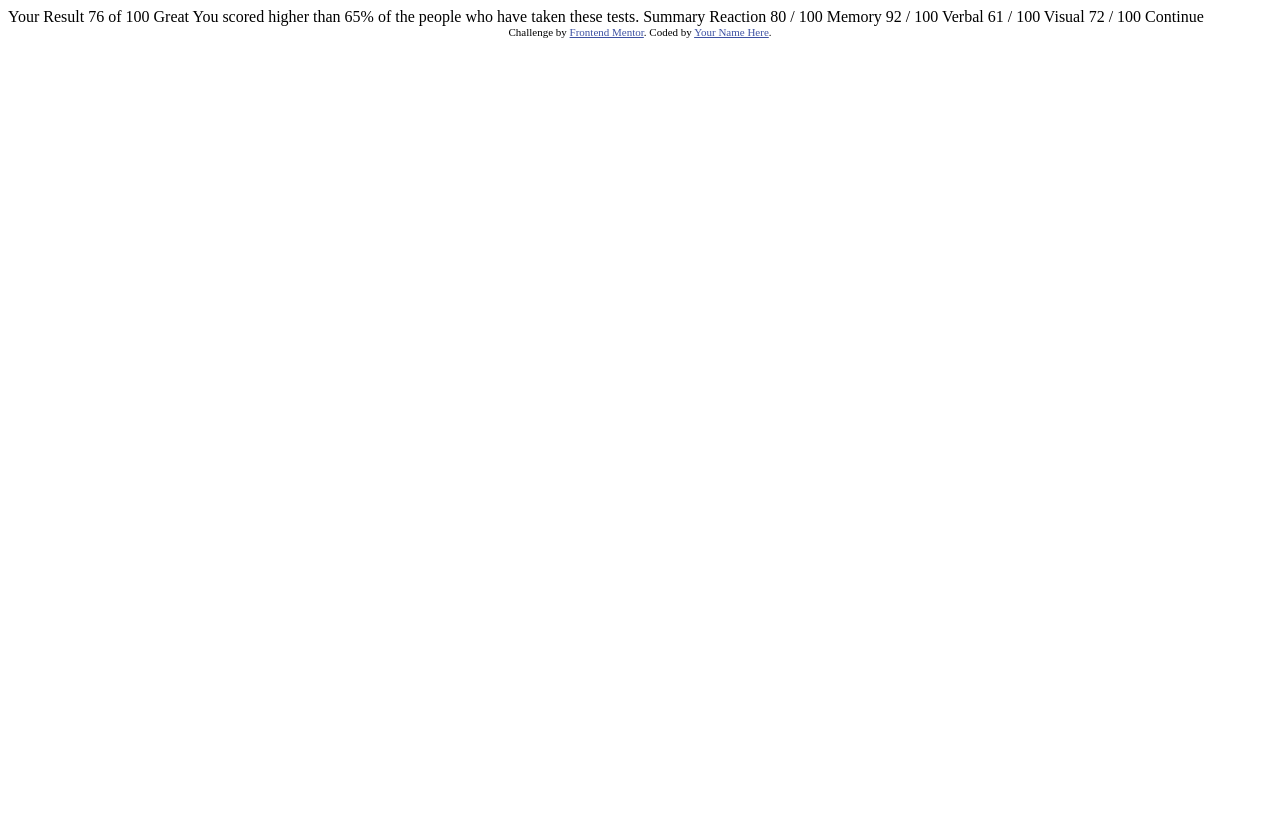
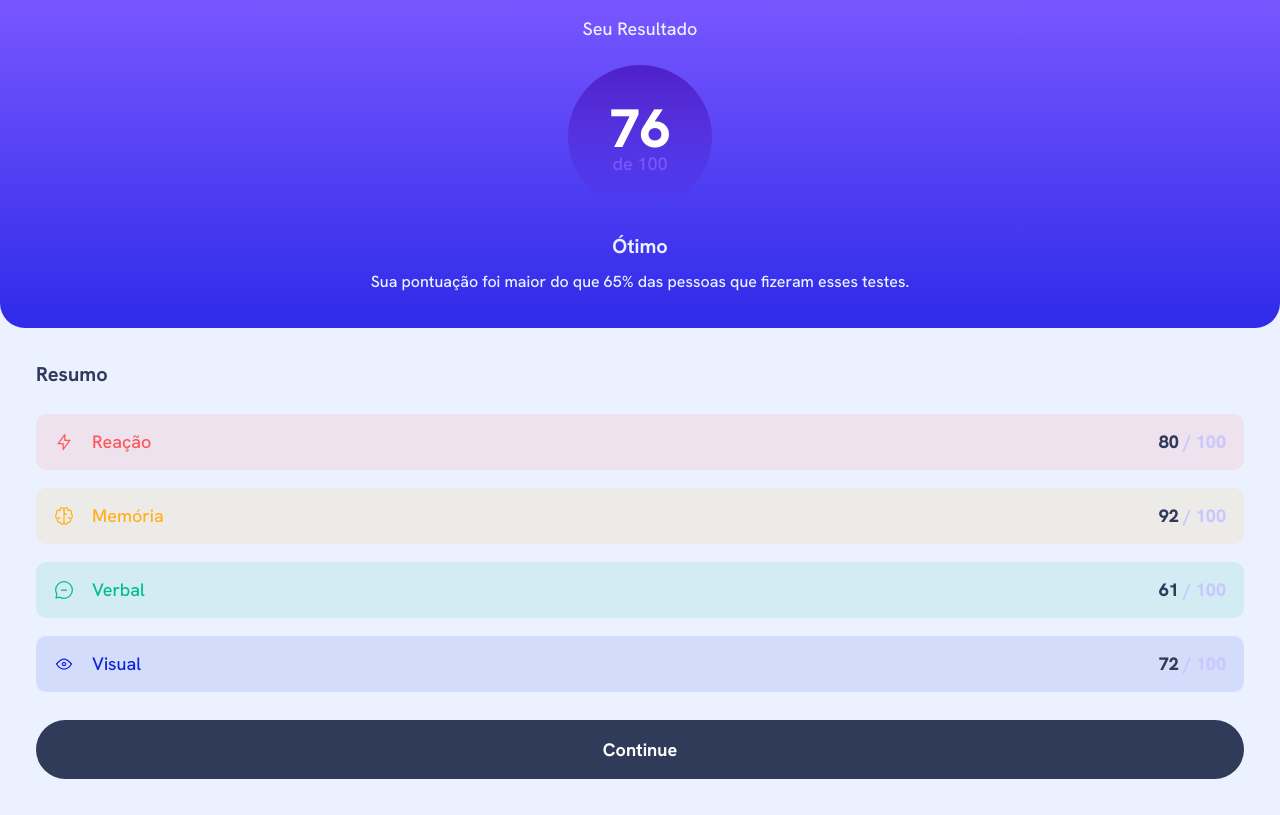
Before and after one commit to caioikn/result-summary-component, a plain HTML site: page index.html in a window 1280 px wide. Drawn offline with Linux system fonts and the light colour scheme.

Commit message:
Finalizando projeto

```diff
--- /dev/null
+++ b/css/reset.css
@@ -0,0 +1,135 @@
+/* http://meyerweb.com/eric/tools/css/reset/
+   v2.0 | 20110126
+   License: none (public domain)
+*/
+
+html,
+body,
+div,
+span,
+applet,
+object,
+iframe,
+h1,
+h2,
+h3,
+h4,
+h5,
+h6,
+p,
+blockquote,
+pre,
+a,
+abbr,
+acronym,
+address,
+big,
+cite,
+code,
+del,
+dfn,
+em,
+img,
+ins,
+kbd,
+q,
+s,
+samp,
+small,
+strike,
+strong,
+sub,
+sup,
+tt,
+var,
+b,
+u,
+i,
+center,
+dl,
+dt,
+dd,
+ol,
+ul,
+li,
+fieldset,
+form,
+label,
+legend,
+table,
+caption,
+tbody,
+tfoot,
+thead,
+tr,
+th,
+td,
+article,
+aside,
+canvas,
+details,
+embed,
+figure,
+figcaption,
+footer,
+header,
+hgroup,
+menu,
+nav,
+output,
+ruby,
+section,
+summary,
+time,
+mark,
+audio,
+video {
+    margin: 0;
+    padding: 0;
+    border: 0;
+    font-size: 100%;
+    font: inherit;
+    vertical-align: baseline;
+}
+
+/* HTML5 display-role reset for older browsers */
+article,
+aside,
+details,
+figcaption,
+figure,
+footer,
+header,
+hgroup,
+menu,
+nav,
+section {
+    display: block;
+}
+
+body {
+    line-height: 1;
+}
+
+ol,
+ul {
+    list-style: none;
+}
+
+blockquote,
+q {
+    quotes: none;
+}
+
+blockquote:before,
+blockquote:after,
+q:before,
+q:after {
+    content: '';
+    content: none;
+}
+
+table {
+    border-collapse: collapse;
+    border-spacing: 0;
+}
--- /dev/null
+++ b/css/style.css
@@ -0,0 +1,211 @@
+:root {
+    --branco: hsl(0, 0%, 100%);
+
+    --azul-palido: hsl(221, 100%, 96%);
+    --azul-ardosia-claro: hsl(252, 100%, 67%);
+    --azul-real-claro: hsl(241, 81%, 54%);
+    --azul-violeta: hsla(256, 72%, 46%, 1);
+    --azul-persa: hsla(241, 72%, 46%, 0);
+    --azul-cinza-escuro: hsl(224, 30%, 27%);
+
+    --vermelho-claro: hsl(0, 100%, 67%);
+    --amarelo: hsl(39, 100%, 56%);
+    --verde: hsl(166, 100%, 37%);
+    --azul-cobalto: hsl(234, 85%, 45%);
+}
+
+body {
+    background-color: var(--azul-palido);
+    font-family: 'Hanken Grotesk', sans-serif;
+    font-size: 18px;
+    font-weight: 500;
+}
+
+.container-interno {
+    display: flex;
+    flex-direction: column;
+    gap: 18px;
+}
+
+.resultados {
+    background: linear-gradient(to bottom, var(--azul-ardosia-claro), var(--azul-real-claro));
+    color: var(--azul-palido);
+    padding: 20px 40px;
+    text-align: center;
+    border-radius: 0 0 25px 25px;
+}
+
+.resultados__valor {
+    align-self: center;
+    background: linear-gradient(to bottom, var(--azul-violeta), var(--azul-persa));
+    color: var(--azul-ardosia-claro);
+    border-radius: 100%;
+    flex-direction: column;
+    gap: 10px;
+    margin: 9px 0;
+    padding: 36px 42px;
+}
+
+.resultados__valor span {
+    font-size: 54px;
+    font-weight: 800;
+    color: var(--branco);
+    display: block;
+}
+
+.resultados h4 {
+    font-size: 20px;
+    font-weight: 700;
+}
+
+.resultados p {
+    font-size: 16px;
+    margin-bottom: 18px;
+}
+
+.resumo {
+    margin: 36px;
+}
+
+.resumo h2 {
+    color: var(--azul-cinza-escuro);
+    font-size: 20px;
+    font-weight: 700;
+    margin-bottom: 12px;
+}
+
+.resumo__lista {
+    display: flex;
+    flex-direction: column;
+    gap: 18px;
+}
+
+.resumo__itens {
+    align-items: center;
+    border-radius: 10px;
+    display: flex;
+    justify-content: space-between;
+    padding: 18px;
+}
+
+.resumo__itens span {
+    color: hsl(241, 100%, 89%);
+    font-weight: 800;
+}
+
+.resumo__itens strong {
+    color: var(--azul-cinza-escuro);
+    font-weight: 800;
+}
+
+.resumo__reacao {
+    background-color: hsla(0, 100%, 67%, 0.1);
+}
+
+.resumo__reacao h3,
+.resumo__memoria h3,
+.resumo__verbal h3,
+.resumo__visual h3 {
+    margin: 0 auto 0 18px;
+}
+
+.resumo__reacao h3 {
+    color: hsl(0, 100%, 67%);
+}
+
+.resumo__memoria {
+    background-color: hsl(39, 100%, 56%, 0.1);
+}
+
+.resumo__memoria h3 {
+    color: var(--amarelo);
+}
+
+.resumo__verbal {
+    background-color: hsl(166, 100%, 37%, 0.1);
+}
+
+.resumo__verbal h3 {
+    color: var(--verde);
+}
+
+.resumo__visual {
+    background-color: hsl(234, 85%, 45%, 0.1);
+}
+
+.resumo__visual h3 {
+    color: var(--azul-cobalto);
+}
+
+.resumo button {
+    background-color: var(--azul-cinza-escuro);
+    border: none;
+    border-radius: 36px;
+    color: var(--branco);
+    cursor: pointer;
+    font-family: 'Hanken Grotesk', sans-serif;
+    font-size: 18px;
+    font-weight: 700;
+    margin-top: 10px;
+    padding: 18px;
+}
+
+/* Responsividade */
+
+@media screen and (min-width: 1440px) {
+    body {
+        align-items: center;
+        display: flex;
+        height: 100vh;
+        justify-content: center;
+    }
+
+    .container {
+        display: flex;
+        justify-content: center;
+        width: 750px;
+    }
+
+    .resultados {
+        border-radius: 25px;
+        flex: 1;
+        justify-content: space-evenly;
+        margin-right: -15px;
+        z-index: 1;
+    }
+
+    .resultados h2 {
+        font-size: 20px;
+        padding-top: 16px;
+    }
+
+    .resultados h4 {
+        font-size: 30px;
+    }
+
+    .resultados__valor {
+        padding: 50px 56px;
+    }
+
+    .resultados p {
+        font-size: 18px;
+        line-height: 1.5rem;
+    }
+
+    .resumo {
+        background-color: var(--branco);
+        border-radius: 0 25px 25px 0;
+        box-shadow: 2px 2px 10px rgba(0, 0, 0, 0.1);
+        flex: 1;
+        margin: 0;
+        padding: 36px 36px 36px 50px;
+    }
+
+    .resumo h2 {
+        margin-bottom: 0;
+    }
+
+    .resumo button:hover {
+        background: linear-gradient(to bottom, var(--azul-ardosia-claro), var(--azul-real-claro));
+    }
+}
--- a/index.html
+++ b/index.html
@@ -7,49 +7,61 @@
 
     <link rel="icon" type="image/png" sizes="32x32" href="./assets/images/favicon-32x32.png">
 
+    <link rel="preconnect" href="https://fonts.googleapis.com">
+    <link rel="preconnect" href="https://fonts.gstatic.com" crossorigin>
+    <link href="https://fonts.googleapis.com/css2?family=Hanken+Grotesk:wght@500;700;800&display=swap" rel="stylesheet">
+
+    <link rel="stylesheet" href="/css/reset.css">
+    <link rel="stylesheet" href="/css/style.css">
+
     <title>Frontend Mentor | Results summary component</title>
-
-    <!-- Feel free to remove these styles or customise in your own stylesheet 👍 -->
-    <style>
-        .attribution {
-            font-size: 11px;
-            text-align: center;
-        }
-
-        .attribution a {
-            color: hsl(228, 45%, 44%);
-        }
-    </style>
 </head>
 
 <body>
+    <div class="container">
+        <div class="container-interno resultados">
+            <h2>Seu Resultado</h2>
 
-    Your Result
-    76
-    of 100
+            <div class="resultados__valor">
+                <h3><span>76</span> de 100</h3>
+            </div>
 
-    Great
-    You scored higher than 65% of the people who have taken these tests.
+            <h4>Ótimo</h4>
 
-    Summary
+            <p>Sua pontuação foi maior do que 65% das pessoas que fizeram esses testes.</p>
+        </div>
 
-    Reaction
-    80 / 100
+        <div class="container-interno resumo">
+            <h2>Resumo</h2>
 
-    Memory
-    92 / 100
+            <ul class="resumo__lista">
+                <li class="resumo__itens resumo__reacao">
+                    <img src="./assets/images/icon-reaction.svg" alt="Reação">
+                    <h3>Reação</h3>
+                    <span><strong>80</strong> / 100</span>
+                </li>
 
-    Verbal
-    61 / 100
+                <li class="resumo__itens resumo__memoria">
+                    <img src="./assets/images/icon-memory.svg" alt="Memória">
+                    <h3>Memória</h3>
+                    <span><strong>92</strong> / 100</span>
+                </li>
 
-    Visual
-    72 / 100
+                <li class="resumo__itens resumo__verbal">
+                    <img src="./assets/images/icon-verbal.svg" alt="Verbal">
+                    <h3>Verbal</h3>
+                    <span><strong>61</strong> / 100</span>
+                </li>
 
-    Continue
+                <li class="resumo__itens resumo__visual">
+                    <img src="./assets/images/icon-visual.svg" alt="Visual">
+                    <h3>Visual</h3>
+                    <span><strong>72</strong> / 100</span>
+                </li>
+            </ul>
 
-    <div class="attribution">
-        Challenge by <a href="https://www.frontendmentor.io?ref=challenge" target="_blank">Frontend Mentor</a>.
-        Coded by <a href="#">Your Name Here</a>.
+            <button>Continue</button>
+        </div>
     </div>
 </body>
 
```
Also changed, not shown: assets/fonts/HankenGrotesk-VariableFont_wght.ttf (deleted), assets/fonts/README.txt (deleted), assets/fonts/static/HankenGrotesk-Bold.ttf (deleted), assets/fonts/static/HankenGrotesk-ExtraBold.ttf (deleted), assets/fonts/static/HankenGrotesk-Medium.ttf (deleted), design/active-states.jpg (deleted), design/desktop-design.jpg (deleted), design/desktop-preview.jpg (deleted), design/mobile-design.jpg (deleted), 2 other files.
